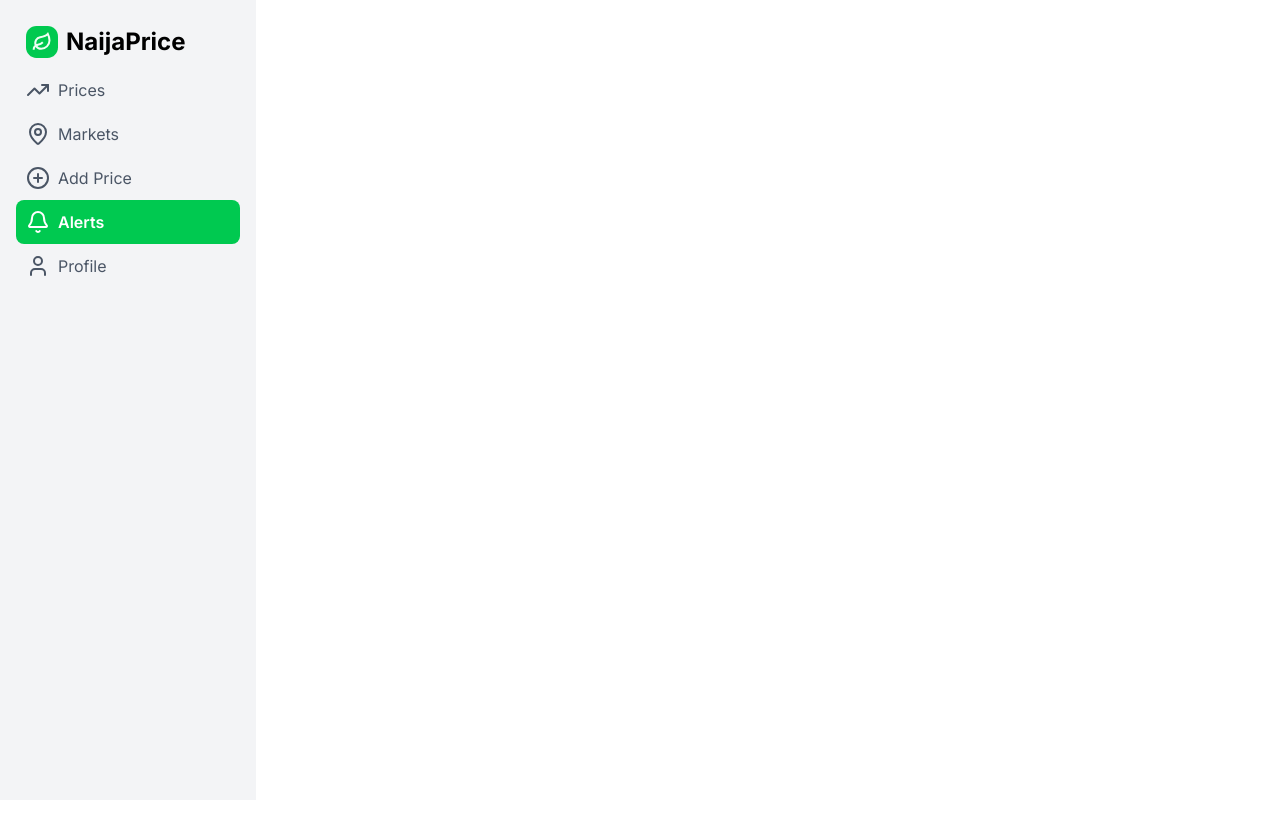
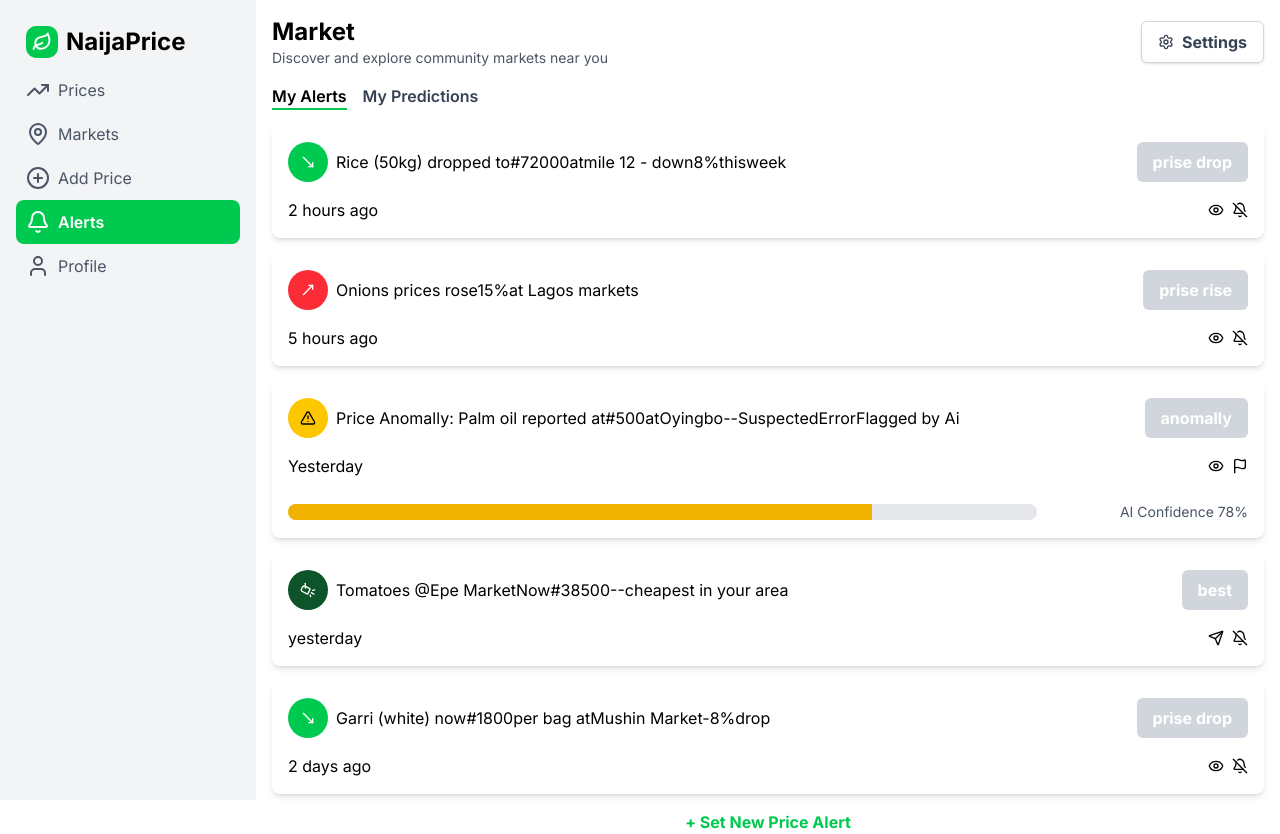
Before and after one commit to mdmuche/naijaprice-frontend, a React (Vite) app: page /alerts in a window 1280 px wide. Before the commit the page ends 800 px from the top, so only its background shows below. Built offline with nearby package versions, Linux system fonts and the light colour scheme.

Commit message:
feat: add alerts page UI

```diff
--- /dev/null
+++ b/src/components/AlertCard.jsx
@@ -0,0 +1,109 @@
+import {
+  BellOff,
+  Eye,
+  Flag,
+  MoveDownRight,
+  MoveUpRight,
+  Send,
+  Spotlight,
+  TriangleAlert,
+} from "lucide-react";
+import { useEffect, useState } from "react";
+
+function AlertCard({ alertDesc, status, timeAgo }) {
+  const [progress, setProgress] = useState(0);
+
+  useEffect(() => {
+    if (status === "anomally") {
+      setTimeout(() => {
+        setProgress(78); // animate to 78%
+      }, 100);
+    }
+  }, [status]);
+
+  return (
+    <div className="flex flex-col gap-4 p-4 rounded-lg bg-white shadow-md">
+      <div className="flex justify-between items-center gap-4">
+        <div className="flex items-center gap-2">
+          <div
+            className={`rounded-full p-3 ${status === "anomally" ? "bg-yellow-400 text-black" : status === "rise" ? "bg-red-500 text-white" : status === "drop" ? "bg-[#00C950] text-white" : status === "best" ? "bg-green-900 text-white" : null}`}
+          >
+            {status === "drop" ? (
+              <div>
+                {" "}
+                <MoveDownRight size={16} />
+              </div>
+            ) : status === "rise" ? (
+              <div>
+                <MoveUpRight size={16} />
+              </div>
+            ) : status === "anomally" ? (
+              <div>
+                <TriangleAlert size={16} />
+              </div>
+            ) : status === "best" ? (
+              <div>
+                <Spotlight size={16} />
+              </div>
+            ) : (
+              <div>no alert</div>
+            )}
+          </div>
+          <div>{alertDesc}</div>
+        </div>
+
+        <div>
+          {status === "drop" ? (
+            <button class="bg-gray-300 font-bold text-white px-4 py-2 rounded-md">
+              prise drop
+            </button>
+          ) : status === "rise" ? (
+            <button class="bg-gray-300 font-bold text-white px-4 py-2 rounded-md">
+              prise rise
+            </button>
+          ) : status === "anomally" ? (
+            <button class="bg-gray-300 font-bold text-white px-4 py-2 rounded-md">
+              anomally
+            </button>
+          ) : status === "best" ? (
+            <button class="bg-gray-300 font-bold text-white px-4 py-2 rounded-md">
+              best
+            </button>
+          ) : (
+            <button class="bg-gray-300 font-bold text-white px-4 py-2 rounded-md">
+              no alert
+            </button>
+          )}
+        </div>
+      </div>
+      <div className="flex justify-between items-center">
+        <div>{timeAgo}</div>
+        <div className="flex items-center gap-2">
+          <div className="cursor-pointer">
+            {status === "best" ? <Send size={16} /> : <Eye size={16} />}
+          </div>
+          <div className="cursor-pointer">
+            {status === "anomally" ? <Flag size={16} /> : <BellOff size={16} />}
+          </div>
+        </div>
+      </div>
+      {status === "anomally" && (
+        <div>
+          <div className="flex items-center justify-between mt-2">
+            {/* Bar Container */}
+            <div className="w-[78%] h-4 bg-gray-200 rounded-lg overflow-hidden">
+              {/* Progress */}
+              <div
+                className="h-full bg-yellow-500 transition-all duration-700 ease-out"
+                style={{ width: `${progress}%` }}
+              ></div>
+            </div>
+            <span class="text-sm text-gray-600">AI Confidence 78%</span>
+          </div>
+        </div>
+      )}
+    </div>
+  );
+}
+
+export default AlertCard;
--- /dev/null
+++ b/src/components/Alerts.jsx
@@ -0,0 +1,47 @@
+import AlertCard from "./AlertCard";
+
+const alerts = [
+  {
+    alertDesc: "Rice (50kg) dropped to#72000atmile 12 - down8%thisweek",
+    status: "drop",
+    timeAgo: "2 hours ago",
+  },
+  {
+    alertDesc: "Onions prices rose15%at Lagos markets",
+    status: "rise",
+    timeAgo: "5 hours ago",
+  },
+  {
+    alertDesc:
+      "Price Anomally: Palm oil reported at#500atOyingbo--SuspectedErrorFlagged by Ai",
+    status: "anomally",
+    timeAgo: "Yesterday",
+  },
+  {
+    alertDesc: "Tomatoes @Epe MarketNow#38500--cheapest in your area",
+    status: "best",
+    timeAgo: "yesterday",
+  },
+  {
+    alertDesc: "Garri (white) now#1800per bag atMushin Market-8%drop",
+    status: "drop",
+    timeAgo: "2 days ago",
+  },
+];
+
+function Alerts() {
+  return (
+    <div className="flex flex-col gap-4">
+      {alerts.map((alert, index) => (
+        <AlertCard
+          key={index}
+          alertDesc={alert.alertDesc}
+          status={alert.status}
+          timeAgo={alert.timeAgo}
+        />
+      ))}
+    </div>
+  );
+}
+
+export default Alerts;
--- /dev/null
+++ b/src/components/Btn.jsx
@@ -0,0 +1,11 @@
+function Btn({ btnText }) {
+  return (
+    <div className="flex items-center justify-center">
+      <button className="text-[#00C950] font-bold text-[16px] cursor-pointer">
+        {btnText}
+      </button>
+    </div>
+  );
+}
+
+export default Btn;
--- a/src/components/NearByMarketList.jsx
+++ b/src/components/NearByMarketList.jsx
@@ -1,3 +1,4 @@
+import Btn from "./Btn";
 import NearbyMarketCard from "./NearbyMarketCard";
 
 const list = [
@@ -57,11 +58,7 @@ function NearByMarketList() {
           timeAgo={market.timeAgo}
         />
       ))}
-      <div className="flex items-center justify-center">
-        <button className="text-[#00C950] font-bold text-[16px] cursor-pointer">
-          + Suggest a Market
-        </button>
-      </div>
+      <Btn btnText={"+ Suggest a Market"} />
     </div>
   );
 }
--- a/src/pages/Alerts.jsx
+++ b/src/pages/Alerts.jsx
@@ -1,12 +1,38 @@
+import { Settings } from "lucide-react";
 import Navigation from "../components/Navigation";
+import AlertList from "../components/Alerts";
+import Btn from "../components/Btn";
 
 function Alerts() {
   return (
     <div className="flex h-screen">
       <Navigation />
-      <div className="flex flex-col gap-4 p-4">
-        <h1>Alerts</h1>
-        <p>This is the Alerts page.</p>
+
+      <div className="w-full flex flex-col gap-4 p-4 md:ml-64">
+        {/* Header */}
+        <div className="w-full flex justify-between items-center">
+          <div>
+            <h1 className="text-2xl font-bold">Market</h1>
+            <p className="text-gray-600 text-sm">
+              Discover and explore community markets near you
+            </p>
+          </div>
+
+          <button className="flex items-center gap-2 text-gray-700 font-bold text-[16px] cursor-pointer shadow-sm border border-gray-300 rounded-md px-4 py-2 hover:bg-gray-100">
+            <Settings size={16} />
+            Settings
+          </button>
+        </div>
+        <div className="w-full flex gap-4">
+          <h3 className="w-fit text-[16px] font-semibold border-b-2 border-[#00C950]">
+            My Alerts
+          </h3>
+          <h3 className="text-[16px] text-gray-700 font-semibold">
+            My Predictions
+          </h3>
+        </div>
+        <AlertList />
+        <Btn btnText={"+ Set New Price Alert"} />
       </div>
     </div>
   );
```
